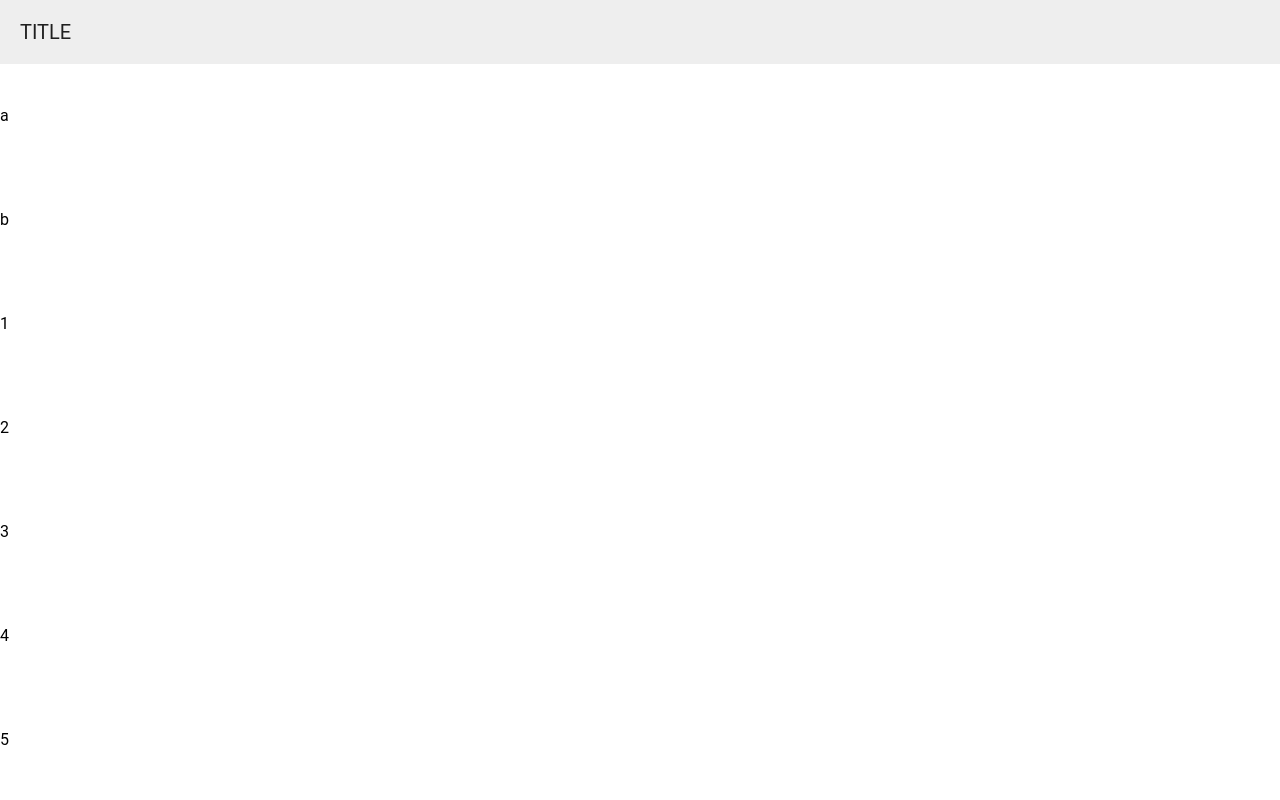
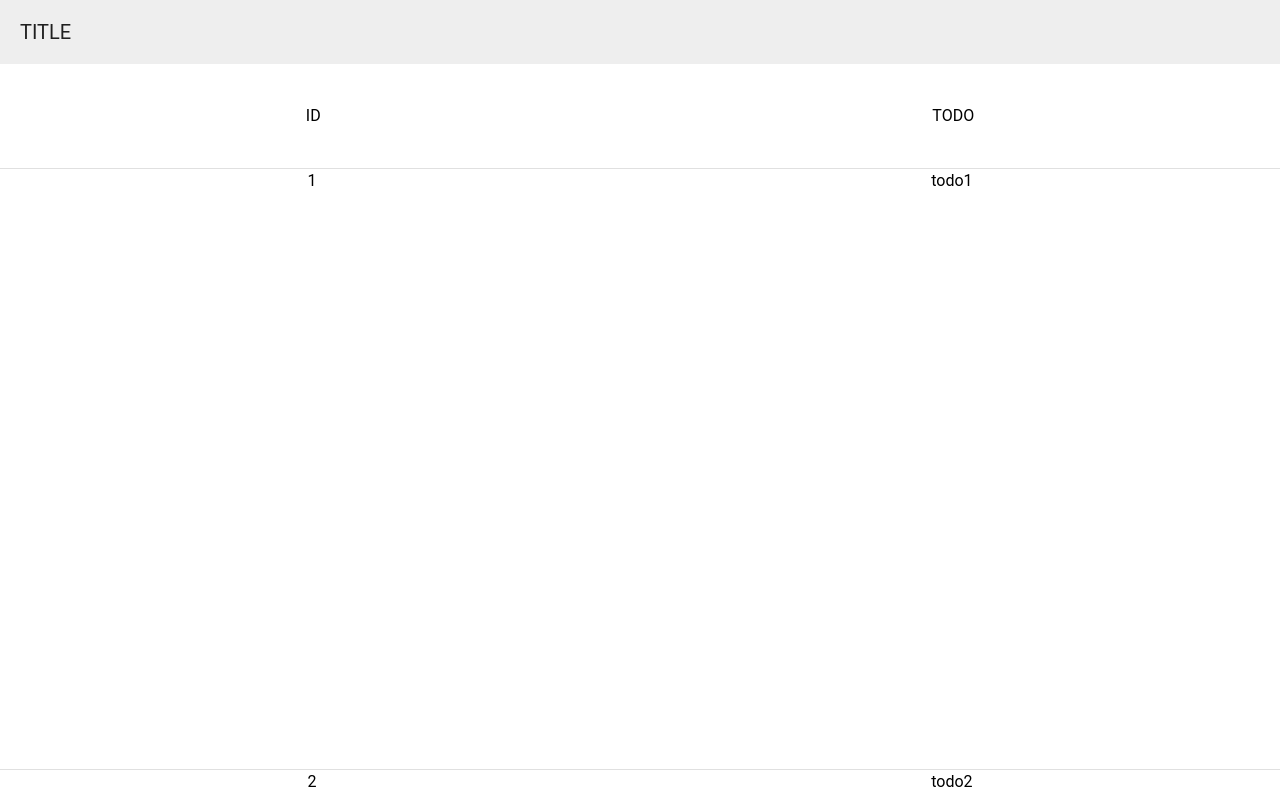
Before and after one commit to Suga2984/vuetify3-training, a Vue app: page / in a window 1280 px wide. Shown: the top 800 px of the page. Built offline with nearby package versions, Linux system fonts and the light colour scheme.

Commit message:
Refactor　疑似無限スクロール

```diff
--- a/src/components/organisms/playground/ScrollTest/ScrollTestList.vue
+++ b/src/components/organisms/playground/ScrollTest/ScrollTestList.vue
@@ -1,46 +1,66 @@
 <script setup lang="ts">
-import { ref, type Ref } from 'vue'
+import { useScrollTestStore } from '@/stores/scrollTest'
+import { computed } from 'vue'
 
-// FIXME データきもすぎ
-const items: Ref<string[]> = ref([
-  'a',
-  'b',
-  '1',
-  '2',
-  '3',
-  '4',
-  '5',
-  '6',
-  '7',
-  '8',
-  '9'
-])
+const scrollTestStore = useScrollTestStore()
 
-const isLoading: Ref<boolean> = ref(false)
-const isMoreData: Ref<boolean> = ref(true)
+const isLoading = computed(() => scrollTestStore.isLoading)
+const isMoreData = computed(() => scrollTestStore.isMoreData)
+const todoList = computed(() => scrollTestStore.todoList)
 
-function onIntersect(
-  _entries: IntersectionObserverEntry[],
-  _observer: IntersectionObserver,
-  isIntersecting: boolean
-) {
-  try {
-    if (!isIntersecting) return
-    isLoading.value = true
-    items.value.push(...['c', 'd'])
-  } finally {
-    isLoading.value = false
-  }
+async function onIntersect(isIntersecting: boolean) {
+  await scrollTestStore.fetchToDoList(isIntersecting)
 }
 </script>
 
 <template>
   <div class="d-flex flex-column flex-grow-1">
-    <!-- FIXME スクロール位置固定 -->
-    <div v-for="(item, index) in items" :key="index">
-      <div class="py-10">{{ item }}</div>
+    <div class="d-flex align-center py-10">
+      <div class="d-flex justify-center flex-grow-1">ID</div>
+      <div class="d-flex justify-center flex-grow-1">TODO</div>
+    </div>
+    <v-divider />
+    <div class="d-flex flex-grow-1">
+      <!-- TODO: 初回ローディング -->
+      <v-progress-linear v-if="false" indeterminate color="cyan" />
+      <template v-else>
+        <!-- TODO: molecules -->
+        <template v-if="todoList.length === 0">
+          <div class="relative-container">
+            <div class="absolute-container d-flex justify-center">
+              <span>該当するデータはありません。</span>
+            </div>
+          </div>
+        </template>
+        <div v-else class="d-flex flex-grow-1">
+          <div class="relative-container scroll-y">
+            <div class="absolute-container">
+              <div v-for="(item, index) in todoList" :key="index">
+                <!-- TODO: molecules -->
+                <div class="d-flex flex-row" style="height: 600px">
+                  <!-- TODO: molecules -->
+                  <div class="d-flex justify-center flex-grow-1">
+                    {{ item.id }}
+                  </div>
+                  <!-- TODO: molecules -->
+                  <div class="d-flex justify-center flex-grow-1">
+                    {{ item.todo }}
+                  </div>
+                </div>
+                <v-divider />
+              </div>
+              <div v-if="isMoreData" v-intersect="onIntersect" />
+              <div class="d-flex justify-center py-2">
+                <v-progress-circular
+                  v-if="isLoading"
+                  indeterminate
+                  color="primary"
+                />
+              </div>
+            </div>
+          </div>
+        </div>
+      </template>
     </div>
   </div>
-  <v-progress-circular v-if="isLoading" indeterminate />
-  <div v-else-if="isMoreData" v-intersect="onIntersect">続きを読み込む</div>
 </template>
--- /dev/null
+++ b/src/stores/scrollTest.ts
@@ -0,0 +1,56 @@
+import type { TodoListDisplay } from '@/types/display/scrollTest'
+import { defineStore } from 'pinia'
+import { ref, type Ref } from 'vue'
+
+export const useScrollTestStore = defineStore('scrollTest', () => {
+  const INITIAL_TODO_LIST: TodoListDisplay[] = [
+    {
+      id: 1,
+      todo: 'todo1'
+    },
+    {
+      id: 2,
+      todo: 'todo2'
+    },
+    {
+      id: 3,
+      todo: 'todo3'
+    }
+  ]
+
+  const isLoading: Ref<boolean> = ref(false)
+  const isMoreData: Ref<boolean> = ref(true)
+  const todoList: Ref<TodoListDisplay[]> = ref(INITIAL_TODO_LIST)
+
+  async function fetchToDoList(isIntersecting: boolean) {
+    isLoading.value = true
+    try {
+      if (!isIntersecting) return
+      await new Promise((resolve) => setTimeout(resolve, 3000))
+      console.log(new Date())
+      console.log(INITIAL_TODO_LIST.length)
+
+      const res: TodoListDisplay[] = [
+        {
+          id: 1,
+          todo: 'todo1'
+        },
+        {
+          id: 2,
+          todo: 'todo2'
+        },
+        {
+          id: 3,
+          todo: 'todo3'
+        }
+      ]
+
+      if (res.length === 0) isMoreData.value = false
+      todoList.value.push(...res)
+    } finally {
+      isLoading.value = false
+    }
+  }
+
+  return { isLoading, isMoreData, todoList, fetchToDoList }
+})
--- /dev/null
+++ b/src/types/display/scrollTest.ts
@@ -0,0 +1,4 @@
+export interface TodoListDisplay {
+  id: number
+  todo: string
+}
```
